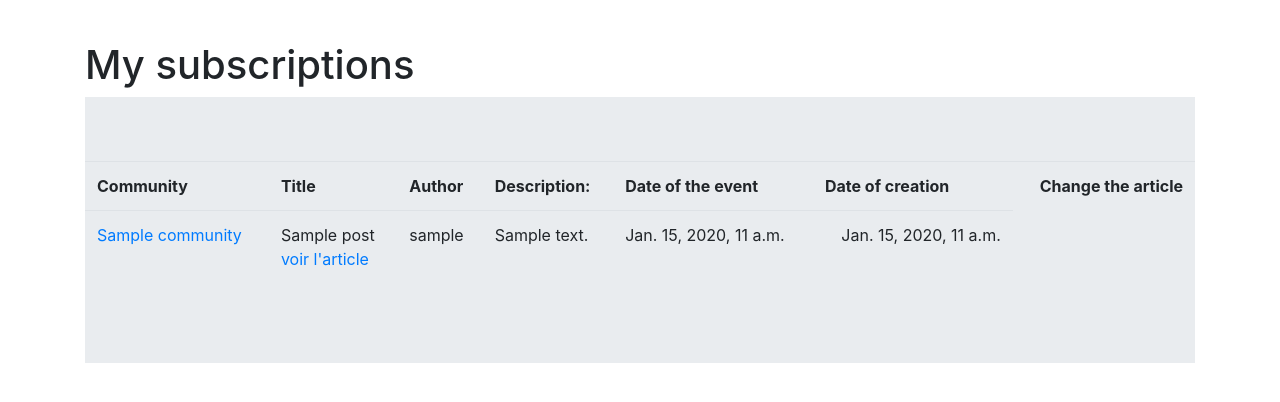
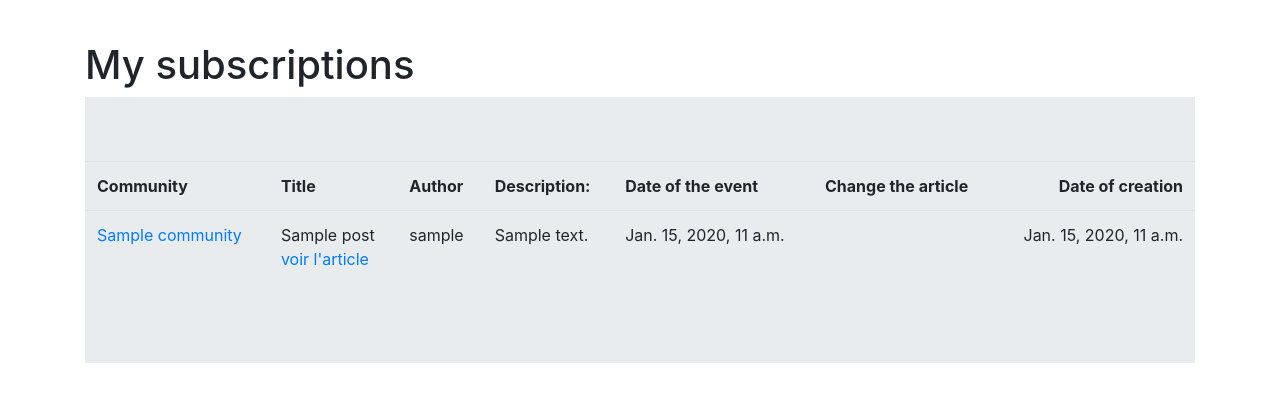
Before and after one commit to gabrielhayoun/communitymanager, a Django app: template projet/communitymanager/templates/communitymanager/news_feed.html in a window 1280 px wide. Shown: the part 56-458 px from the top of the page. Run offline with Django 3.2, Linux system fonts and the light colour scheme; the template is opened without the code that fills it: values that come from a table or form of the project are taken from there, others are empty; tables that the repository leaves empty hold one stand-in row (values such as "Sample post"); some libraries are stand-ins or nearby versions.

Commit message:
corrections of little bugs

```diff
--- a/projet/communitymanager/templates/communitymanager/community.html
+++ b/projet/communitymanager/templates/communitymanager/community.html
@@ -29,6 +29,8 @@
                 {% endif %}
                 {% if request.user == post.author %}
                 <td class="center"><a href="{% url 'modif_post' post_id=post.id %}">Change the article</a></td>
+                {% else %}
+                <td></td>
                 {% endif %}
                 <td class="right">{{post.date_creation}}</td>
             </tr>
--- a/projet/communitymanager/templates/communitymanager/modif_post.html
+++ b/projet/communitymanager/templates/communitymanager/modif_post.html
@@ -3,7 +3,7 @@
 
 {% block content %}
 <div class="container">
-    <h1 class="border-title">add a post</h1>
+    <h1 class="border-title">Change a post</h1>
     {% if date %}
     <div class="toast" data-autohide="false" style="position: absolute; top: 10%; right: 2%;">
         <div class="toast-header">
@@ -52,7 +52,7 @@
             <label for="id_date_event">Date of the event</label>
             <input type="datetime-local" class="" id="id_date_event" name="date_event" value="{{date_time}}"/>
             <br>
-            {% else %}}
+            {% else %}
             <label for="id_event">Is it an event ?:</label>
             <input type="checkbox" class="a" id="id_event" name="event"/>
             <br>
--- a/projet/communitymanager/templates/communitymanager/news_feed.html
+++ b/projet/communitymanager/templates/communitymanager/news_feed.html
@@ -24,8 +24,8 @@
                 <th>Author</th>
                 <th>Description:</th>
                 <th>Date of the event</th>
-                <th>Date of creation</th>
-                <th class="right">Change the article</th>
+                <th>Change the article</th>
+                <th class="right">Date of creation</th>
             </tr>
             {% for one_post in posts_user %}
             <tr>
@@ -41,6 +41,8 @@
                 {% endif %}
                 {% if request.user == one_post.author %}
                 <td class="center"><a href="{% url 'modif_post' post_id=one_post.id %}">Change the article</a></td>
+                {% else %}
+                <td></td>
                 {% endif %}
                 <td class="right">{{one_post.date_creation}}</td>
             </tr>
```
Also changed, not shown: projet/communitymanager/views.py (+6 -1 lines).
